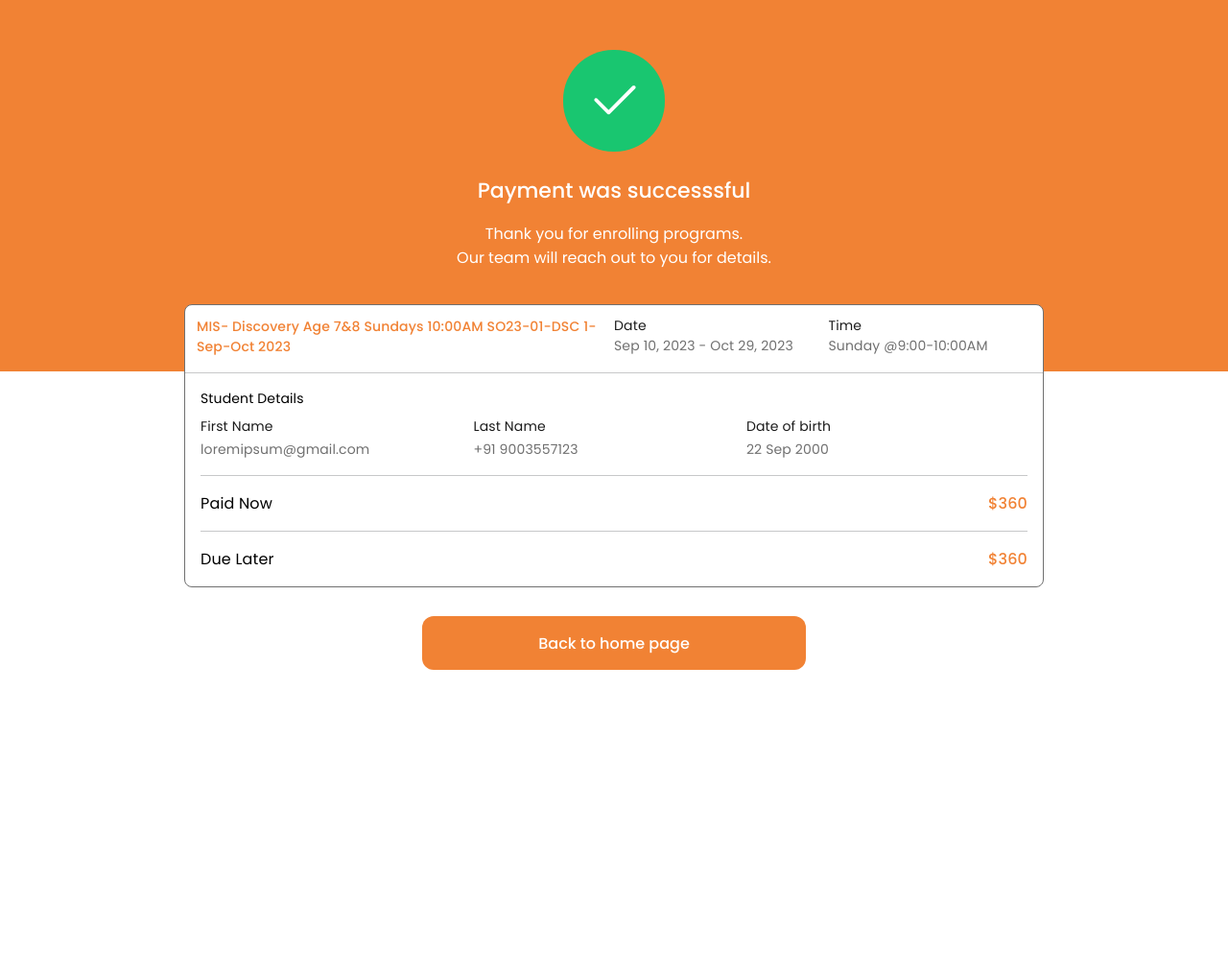
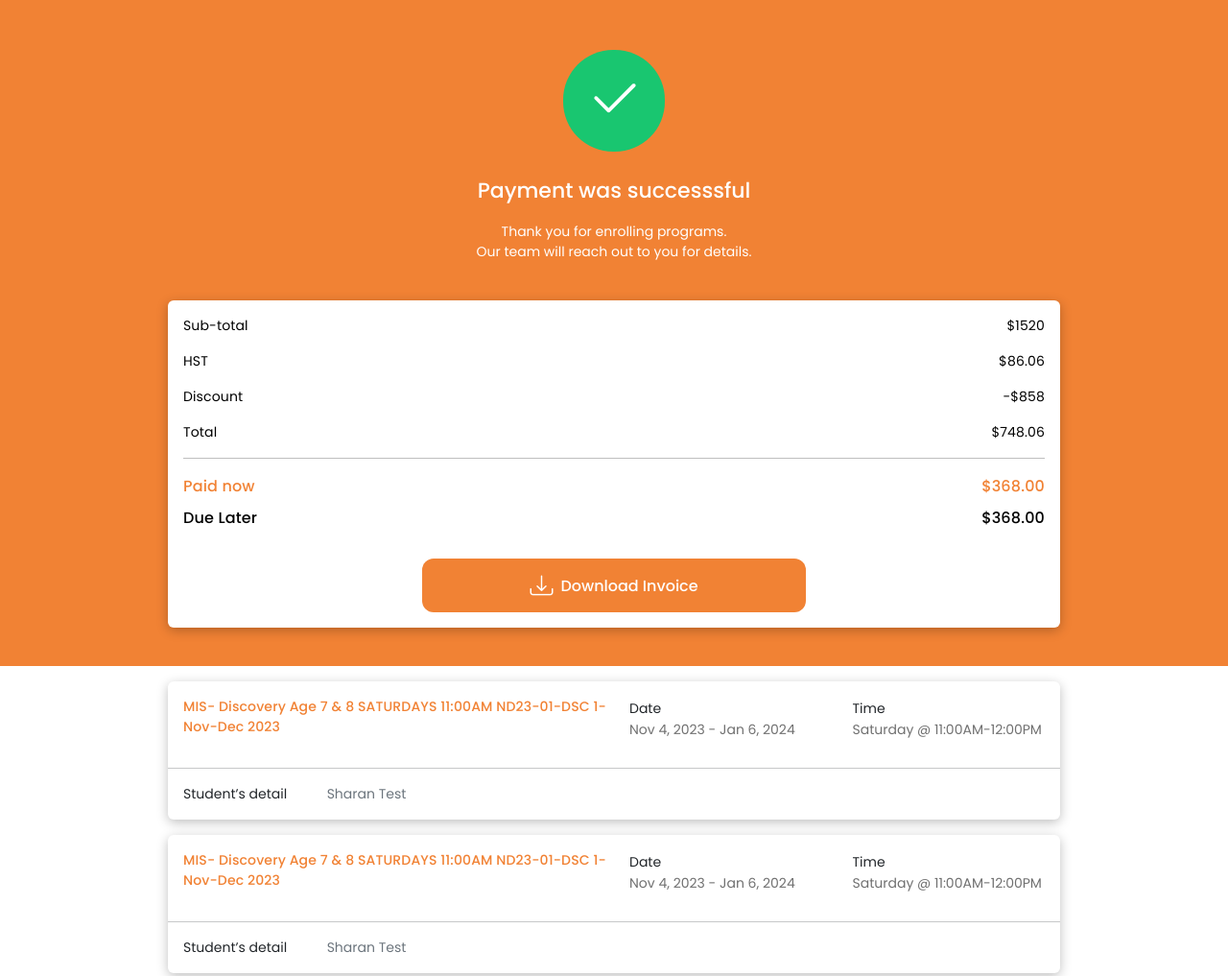
Before and after one commit to haquedot/ExceedBillingSuccessful, a plain HTML site: page index.html in a window 1280 px wide. Shown: the top 1017 px of the page at 96% size. Before the commit the page ends 800 px from the top, so only its background shows below. Drawn offline with nearby package versions, Linux system fonts and the light colour scheme.

Commit message:
redesigned

```diff
--- a/index.html
+++ b/index.html
@@ -4,92 +4,162 @@
 <head>
     <meta charset="UTF-8">
     <meta name="viewport" content="width=device-width, initial-scale=1.0">
-    <link rel="stylesheet" href="https://fonts.googleapis.com/css2?family=Poppins:wght@300;400;500;600;700&display=swap">
+    <link rel="stylesheet"
+        href="https://fonts.googleapis.com/css2?family=Poppins:wght@300;400;500;600;700&display=swap">
     <link rel="stylesheet" href="https://cdn.jsdelivr.net/npm/bootstrap-icons@1.10.2/font/bootstrap-icons.css">
     <title>ExceedBillingSuccessful</title>
-    <script src="https://code.jquery.com/jquery-3.3.1.slim.min.js" integrity="sha384-q8i/X+965DzO0rT7abK41JStQIAqVgRVzpbzo5smXKp4YfRvH+8abtTE1Pi6jizo" crossorigin="anonymous"></script>
-    <script src="https://cdn.jsdelivr.net/npm/popper.js@1.14.3/dist/umd/popper.min.js" integrity="sha384-ZMP7rVo3mIykV+2+9J3UJ46jBk0WLaUAdn689aCwoqbBJiSnjAK/l8WvCWPIPm49" crossorigin="anonymous"></script>
-    <script src="https://cdn.jsdelivr.net/npm/bootstrap@4.1.3/dist/js/bootstrap.min.js" integrity="sha384-ChfqqxuZUCnJSK3+MXmPNIyE6ZbWh2IMqE241rYiqJxyMiZ6OW/JmZQ5stwEULTy" crossorigin="anonymous"></script>
+    <script src="https://code.jquery.com/jquery-3.3.1.slim.min.js"
+        integrity="sha384-q8i/X+965DzO0rT7abK41JStQIAqVgRVzpbzo5smXKp4YfRvH+8abtTE1Pi6jizo"
+        crossorigin="anonymous"></script>
+    <script src="https://cdn.jsdelivr.net/npm/popper.js@1.14.3/dist/umd/popper.min.js"
+        integrity="sha384-ZMP7rVo3mIykV+2+9J3UJ46jBk0WLaUAdn689aCwoqbBJiSnjAK/l8WvCWPIPm49"
+        crossorigin="anonymous"></script>
+    <script src="https://cdn.jsdelivr.net/npm/bootstrap@4.1.3/dist/js/bootstrap.min.js"
+        integrity="sha384-ChfqqxuZUCnJSK3+MXmPNIyE6ZbWh2IMqE241rYiqJxyMiZ6OW/JmZQ5stwEULTy"
+        crossorigin="anonymous"></script>
 
-    <script src="https://cdn.jsdelivr.net/npm/bootstrap@5.3.1/dist/js/bootstrap.bundle.min.js" integrity="sha384-HwwvtgBNo3bZJJLYd8oVXjrBZt8cqVSpeBNS5n7C8IVInixGAoxmnlMuBnhbgrkm" crossorigin="anonymous"></script>
-    <link href="https://cdn.jsdelivr.net/npm/bootstrap@5.3.1/dist/css/bootstrap.min.css" rel="stylesheet" integrity="sha384-4bw+/aepP/YC94hEpVNVgiZdgIC5+VKNBQNGCHeKRQN+PtmoHDEXuppvnDJzQIu9" crossorigin="anonymous">
+    <script src="https://cdn.jsdelivr.net/npm/bootstrap@5.3.1/dist/js/bootstrap.bundle.min.js"
+        integrity="sha384-HwwvtgBNo3bZJJLYd8oVXjrBZt8cqVSpeBNS5n7C8IVInixGAoxmnlMuBnhbgrkm"
+        crossorigin="anonymous"></script>
+    <link href="https://cdn.jsdelivr.net/npm/bootstrap@5.3.1/dist/css/bootstrap.min.css" rel="stylesheet"
+        integrity="sha384-4bw+/aepP/YC94hEpVNVgiZdgIC5+VKNBQNGCHeKRQN+PtmoHDEXuppvnDJzQIu9" crossorigin="anonymous">
     <link rel="stylesheet" href="style.css">
 </head>
 
 <body>
-    <div class="container-fluid main-div">
-        <div class="d-flex">
+    <div class="main-div d-block">
+        <div class="d-flex payment">
             <div class="d-block">
                 <div class="d-flex">
                     <div class="circle mb-4">
                         <div class="icon">
-                            <i class="bi bi-check2"></i></div>
+                            <i class="bi bi-check2"></i>
+                        </div>
                     </div>
                 </div>
-                <div class="d-flex">
+                <div class="d-flex pb-4">
                     <div class="d-block">
                         <h5 class="mb-3">Payment was successsful</h5>
-                        <p>Thank you for enrolling programs.<br>Our team will reach out to you for details.</p>
+                        <p class="text-white">Thank you for enrolling programs.<br>Our team will reach out to you for
+                            details.</p>
                     </div>
+                </div>
+
+            </div>
+        </div>
+        <div class="d-flex card-pay p-3 pb-2">
+            <div class="card text-black card-body">
+                <li class="pb-3">
+                    <p class="float-start">Sub-total</p>
+                    <p class="float-end">$1520</p>
+                </li>
+                <li class="pb-3">
+                    <p class="float-start">HST</p>
+                    <p class="float-end">$86.06</p>
+                </li>
+                <li class="pb-3">
+                    <p class="float-start">Discount</p>
+                    <p class="float-end">-$858</p>
+                </li>
+                <li class="pb-3">
+                    <p class="float-start">Total</p>
+                    <p class="float-end">$748.06</p>
+                </li>
+                <hr class="m-0">
+                <li class="pt-3">
+                    <h6 class="float-start orange">Paid now</h6>
+                    <h6 class="float-end orange">$368.00</h6>
+                </li>
+                <li class="">
+                    <h6 class="float-start ">Due Later</h6>
+                    <h6 class="float-end ">$368.00</h6>
+                </li>
+
+                <div class="button-div d-flex">
+                    <button class="d-flex">
+                        <i class="bi bi-download pe-2 fs-4"></i>Download Invoice
+                    </button>
                 </div>
             </div>
         </div>
     </div>
-    <div class="d-flex">
-        <div class="card-div">
-            <div class="row">
-                <div class="col-lg-6 heading">
-                    <p>MIS- Discovery Age 7&8 Sundays 10:00AM SO23-01-DSC 1-Sep-Oct 2023</p>
-                </div>
-                <div class="col-lg-3  date">
-                    <span class="pe-1">Date</span>
-                    <li> Sep 10, 2023 - Oct 29, 2023</li>
-                </div>
-                <div class="col-lg-3  time">
-                    <span class="pe-1">Time</span>
-                    <li> Sunday @9:00-10:00AM</li>
-                </div>
-
-            </div>
-            <hr class="m-0 my-3 my-3">
-            <div class="px-3">
-                <h6>Student Details</h6>
-                <div class="card-details">
-                    <div class="details">
-                        <div class="d-block">
-                            <p>First Name</p>
-                            <span class="hide-mob ">loremipsum@gmail.com</span>
-                            <span class="hide-show ">Lorem</span>
-
-                        </div>
-                        <div class="d-block">
-                            <p>Last Name</p>
-                            <span class="hide-mob ">+91 9003557123</span>
-                            <span class="hide-show ">Ipsum</span>
-                        </div>
-                        <div class="d-block">
-                            <p>Date of birth</p>
-                            <span>22 Sep 2000</span>
-                        </div>
+    <div class="d-flex p-3 pt-0">
+        <div class="d-block my-3">
+            <div class="card">
+                <div class="row p-0">
+                    <div class="col-lg-6 heading py-3 ps-3">
+                        <p class="text-start orange">
+                            MIS- Discovery Age 7 & 8 SATURDAYS
+                            11:00AM ND23-01-DSC 1-Nov-Dec 2023
+                        </p>
+                    </div>
+                    <div class="col-lg-3 text-start d-flex-mob px-3 pt-3">
+                        <span>Date</span>
+                        <p class="text-start date-time">Nov 4, 2023 - Jan 6, 2024</p>
+                    </div>
+                    <div class="col-lg-3 text-start d-flex-mob px-3 pt-3">
+                        <span>Time</span>
+                        <p class="text-start date-time">Saturday @ 11:00AM-12:00PM</p>
                     </div>
                 </div>
                 <hr>
-                <div class="paid d-flex">
-                    <p class="m-0 ">Paid Now</p>
-                    <span>$360</span>
+                <div class="row px-3 pb-3">
+                    <p class="col-lg-2 text-start">Student’s detail</p>
+                    <p class="col-lg-3 text-start text-secondary">Sharan Test</p>
+                </div>
+            </div>
+
+            <div class="card mt-3">
+                <div class="row p-0">
+                    <div class="col-lg-6 heading py-3 ps-3">
+                        <p class="text-start orange">
+                            MIS- Discovery Age 7 & 8 SATURDAYS
+                            11:00AM ND23-01-DSC 1-Nov-Dec 2023
+                        </p>
+                    </div>
+                    <div class="col-lg-3 text-start d-flex-mob px-3 pt-3">
+                        <span>Date</span>
+                        <p class="text-start date-time">Nov 4, 2023 - Jan 6, 2024</p>
+                    </div>
+                    <div class="col-lg-3 text-start d-flex-mob px-3 pt-3">
+                        <span>Time</span>
+                        <p class="text-start date-time">Saturday @ 11:00AM-12:00PM</p>
+                    </div>
                 </div>
                 <hr>
-                <div class="paid d-flex pb-3">
-                    <p class="m-0 ">Due Later</p>
-                    <span>$360</span>
+                <div class="row px-3 pb-3">
+                    <p class="col-lg-2 text-start">Student’s detail</p>
+                    <p class="col-lg-3 text-start text-secondary">Sharan Test</p>
+                </div>
+            </div>
+            <div class="card mt-3">
+                <div class="row p-0">
+                    <div class="col-lg-6 heading py-3 ps-3">
+                        <p class="text-start orange">
+                            MIS- Discovery Age 7 & 8 SATURDAYS
+                            11:00AM ND23-01-DSC 1-Nov-Dec 2023
+                        </p>
+                    </div>
+                    <div class="col-lg-3 text-start d-flex-mob px-3 pt-3">
+                        <span>Date</span>
+                        <p class="text-start date-time">Nov 4, 2023 - Jan 6, 2024</p>
+                    </div>
+                    <div class="col-lg-3 text-start d-flex-mob px-3 pt-3">
+                        <span>Time</span>
+                        <p class="text-start date-time">Saturday @ 11:00AM-12:00PM</p>
+                    </div>
+                </div>
+                <hr>
+                <div class="row px-3 pb-3">
+                    <p class="col-lg-2 text-start">Student’s detail</p>
+                    <p class="col-lg-3 text-start text-secondary">Sharan Test</p>
                 </div>
             </div>
         </div>
-
     </div>
-    <div class="button-div d-flex">
-        <button>
-            Back to home page
+    <div class="d-flex pb-4">
+        <button class="border-0 bg-transparent orange">
+            <i class="bi bi-chevron-left pe-2"></i> Back to home page
         </button>
     </div>
 </body>
--- a/style.css
+++ b/style.css
@@ -1,3 +1,7 @@
+body {
+    font-family: Poppins;
+}
+
 h5 {
     color: var(--brand-white, #FFF);
     text-align: center;
@@ -7,57 +11,32 @@ h5 {
     font-weight: 500;
     line-height: normal;
 }
+span{
+    font-size: 14px;
+}
+p {
+    margin: 0;
+    font-size: 14px;
 
-p {
-    color: #fff;
-    /* text-align: center; */
-    font-family: Poppins;
-    font-size: 16px;
-    font-style: normal;
-    font-weight: 400;
-    line-height: normal;
 }
 
 li {
     list-style: none;
-    color: #707070;
-    font-family: Poppins;
-    font-size: 14px;
-    font-style: normal;
-    font-weight: 400;
-    line-height: normal;
-    letter-spacing: 0.14px;
 }
 
-span {
-    color: #1C1C1C;
-    text-align: left;
-    font-family: Poppins;
-    font-size: 14px;
-    font-style: normal;
-    font-weight: 400;
-    line-height: normal;
-    letter-spacing: 0.14px;
+.orange {
+    color: #F18234;
 }
-
-h6 {
-    color: #000000;
-    text-align: left;
-    font-family: Poppins;
-    font-size: 14px;
-    font-style: normal;
-    font-weight: 400;
-    line-height: normal;
-    letter-spacing: 0.14px;
+.date-time{
+    color: #707070;
+    text-align: center;
 }
-
 .main-div {
     display: flex;
     justify-content: center;
     padding-top: 52px;
-    padding-bottom: 90px;
+    padding-bottom: 32px;
     background-color: #F18234;
-    /* height: 50vh; */
 }
 
 .circle {
@@ -86,10 +65,12 @@ h6 {
         transform: scale(0);
         opacity: 0;
     }
+
     50% {
         transform: scale(1.2);
         opacity: 1;
     }
+
     100% {
         transform: scale(1);
     }
@@ -101,13 +82,30 @@ h6 {
     text-align: center;
 }
 
-.card-div {
-    width: 70%;
-    border: 1px solid #707070;
-    border-radius: 8px;
-    margin-top: -70px;
-    background-color: #fff;
+.card {
+    border: none;
+    max-width: 930px !important;
+    box-shadow: 0px 3px 12px 0px rgba(0, 0, 0, 0.25);
 }
+
+.card-pay p {
+    text-align: center;
+    font-size: 14px;
+    font-style: normal;
+    font-weight: 400;
+    line-height: normal;
+    letter-spacing: 0.14px;
+}
+
+.card-pay h6 {
+    text-align: center;
+    font-size: 16px;
+    font-style: normal;
+    font-weight: 500;
+    line-height: normal;
+    letter-spacing: 0.16px;
+}
+
 
 .heading {
     padding: 12px 0 0 12px;
@@ -125,84 +123,8 @@ h6 {
     margin: 0;
 }
 
-.date {
-    display: block;
-    text-align: left;
-    padding-top: 8px;
-}
-
-.time {
-    display: block;
-    text-align: left;
-    padding-top: 8px;
-}
-
-.details {
-    width: 100%;
-    display: flex;
-    text-align: left;
-}
-
-.details .d-block {
-    width: 33%;
-    /* margin-right: 54px; */
-}
-
-.details p {
-    color: var(--brand-emphasis-high-emphasis, #1C1C1C);
-    font-family: Poppins;
-    font-size: 14px;
-    font-style: normal;
-    font-weight: 400;
-    line-height: normal;
-    letter-spacing: 0.14px;
-    margin: 0;
-}
-
-.details span {
-    color: #707070;
-    font-family: Poppins;
-    font-size: 14px;
-    font-style: normal;
-    font-weight: 400;
-    line-height: normal;
-    letter-spacing: 0.14px;
-}
-
-.paid {
-    width: 100%;
-}
-
-.paid p {
-    display: flex;
-    justify-content: left;
-    text-align: left;
-    width: 50%;
-    color: #000;
-    font-family: Poppins;
-    font-size: 16px;
-    font-style: normal;
-    font-weight: 400;
-    line-height: normal;
-    letter-spacing: 0.16px;
-}
-
-.paid span {
-    display: flex;
-    justify-content: right;
-    width: 50%;
-    color: var(--brand-primary-primary-600, #F18234);
-    text-align: center;
-    font-family: Poppins;
-    font-size: 16px;
-    font-style: normal;
-    font-weight: 500;
-    line-height: normal;
-    letter-spacing: 0.16px;
-}
-
 .button-div {
-    margin-top: 30px;
+    margin-top: 22px;
 }
 
 .button-div button {
@@ -229,55 +151,44 @@ h6 {
     --bs-gutter-x:
 }
 
-.hide-show {
-    display: none;
-}
+@media (max-width: 992px) {
+    span {
+        color: #707070;
+    }
+    .date-time{
+        color: #000;
+        padding-left: 4px;
+    }
+    .d-flex-mob {
+        display: flex;
+    }
 
-@media (max-width: 992px) {
     .main-div {
-        padding-bottom: 161px;
+        display: flex;
+        justify-content: center;
+        padding-top: 0;
+        padding-bottom: 0;
+        background-color: transparent;
     }
-    .card-div {
-        width: 95%;
-        margin-top: -133px;
+
+    .payment {
+        background-color: #F18234;
+        padding-top: 52px;
+        padding-bottom: 160px;
+    }
+
+    .card-pay {
+        margin-top: -178px;
+    }
+
+    .card-pay .card {
+        background-color: #FEF3EB;
     }
     .button-div button {
-        width: 95%;
+        width: 100%;
     }
+
     .heading {
         background-color: #FEF3EB;
-        border-radius: 8px 8px 0 0;
-        padding-bottom: 12px;
-        margin: 0;
     }
-    .date {
-        display: flex;
-        padding-left: 12px;
-    }
-    .time {
-        display: flex;
-        padding-left: 12px;
-    }
-    .date span {
-        color: #707070;
-    }
-    .date li {
-        color: #000;
-    }
-    .time span {
-        color: #707070;
-    }
-    .time li {
-        color: #000;
-    }
-    .hide-show {
-        display: block;
-    }
-    .hide-mob {
-        display: none;
-    }
-    /* .details .d-block {
-        width: 33%;
-        margin-right: 38px;
-    } */
 }
```
